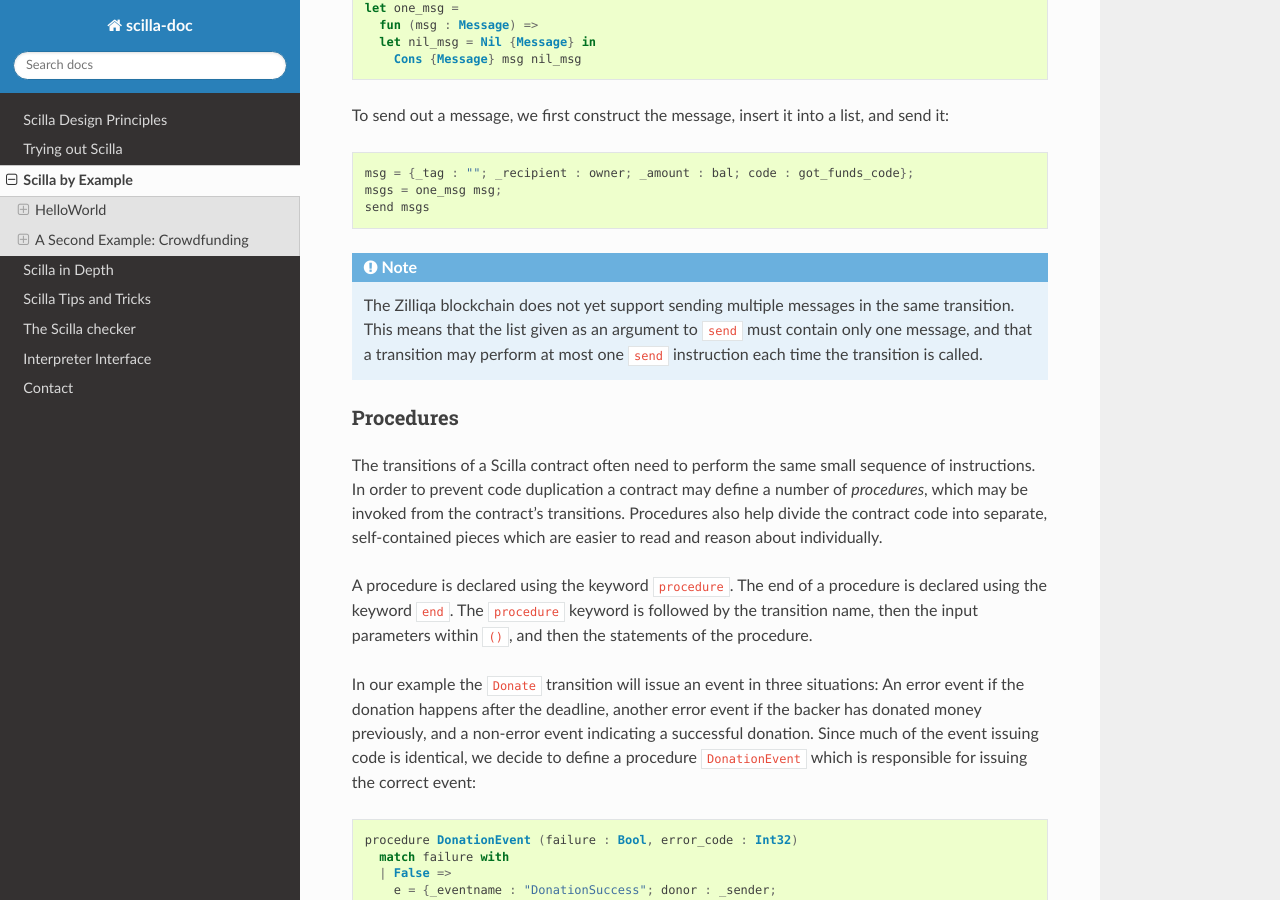
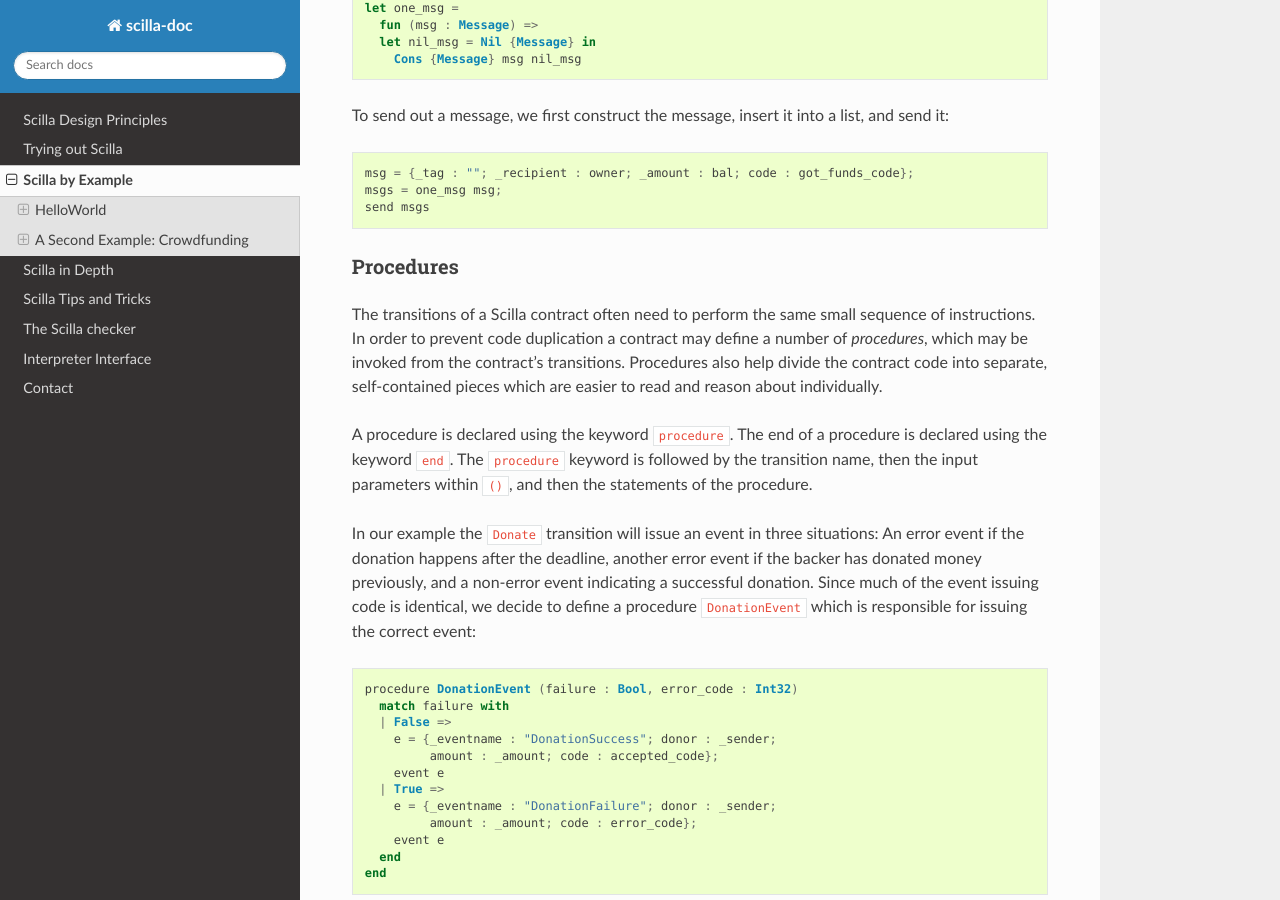
Before and after one commit to Zilliqa/scilla-docs, a Sphinx documentation site: the page built from docs/source/scilla-by-example.rst, in a window 1280 px wide and 900 px high, scrolled down 9534 px. Built offline with Sphinx 7.4.7 and the Read the Docs theme 2.0.0, drawn with Linux system fonts in a browser that asks for light colours.

Commit message:
Remove one message note

```diff
--- a/docs/source/scilla-by-example.rst
+++ b/docs/source/scilla-by-example.rst
@@ -558,15 +558,6 @@ a list, and send it:
    send msgs
 
 
-.. note::
-
-   The Zilliqa blockchain does not yet support sending multiple
-   messages in the same transition. This means that the list given as
-   an argument to ``send`` must contain only one message, and that a
-   transition may perform at most one ``send`` instruction each time
-   the transition is called.
-
-
 Procedures
 **********************
 
```
